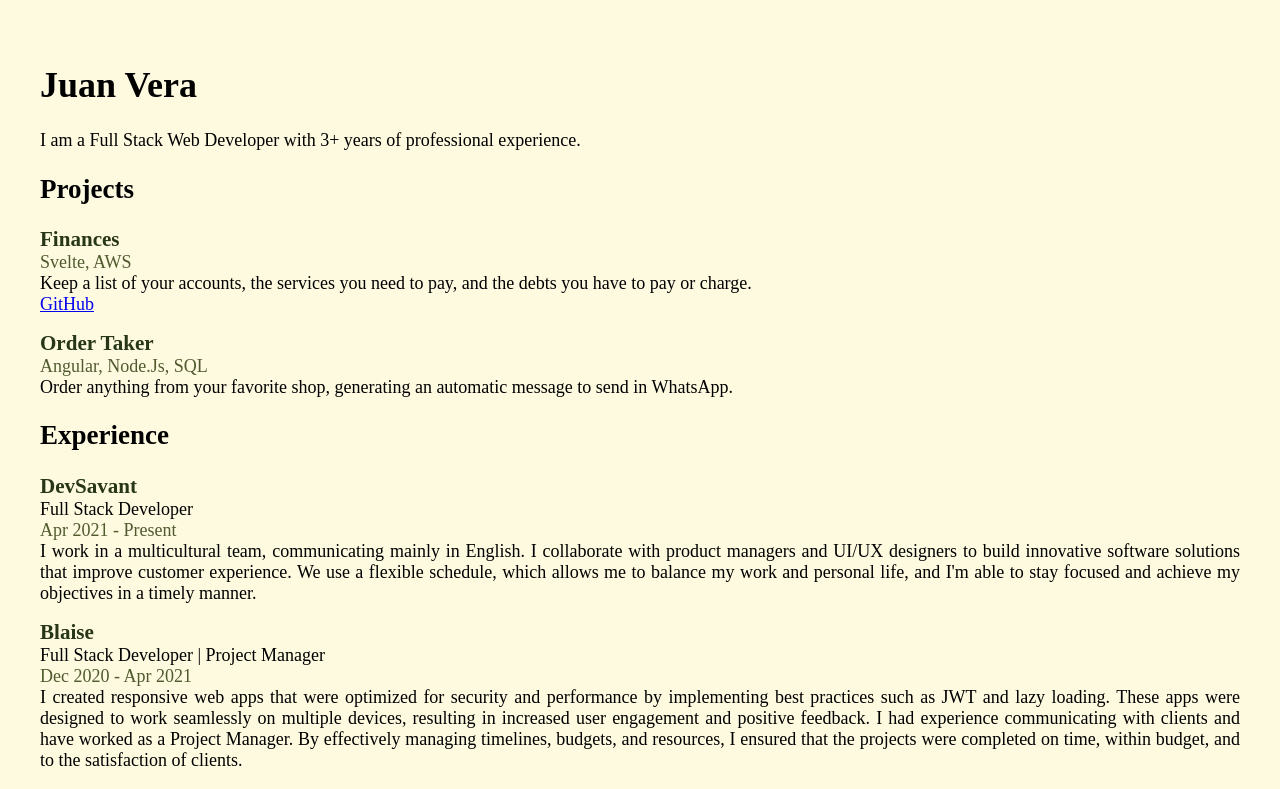
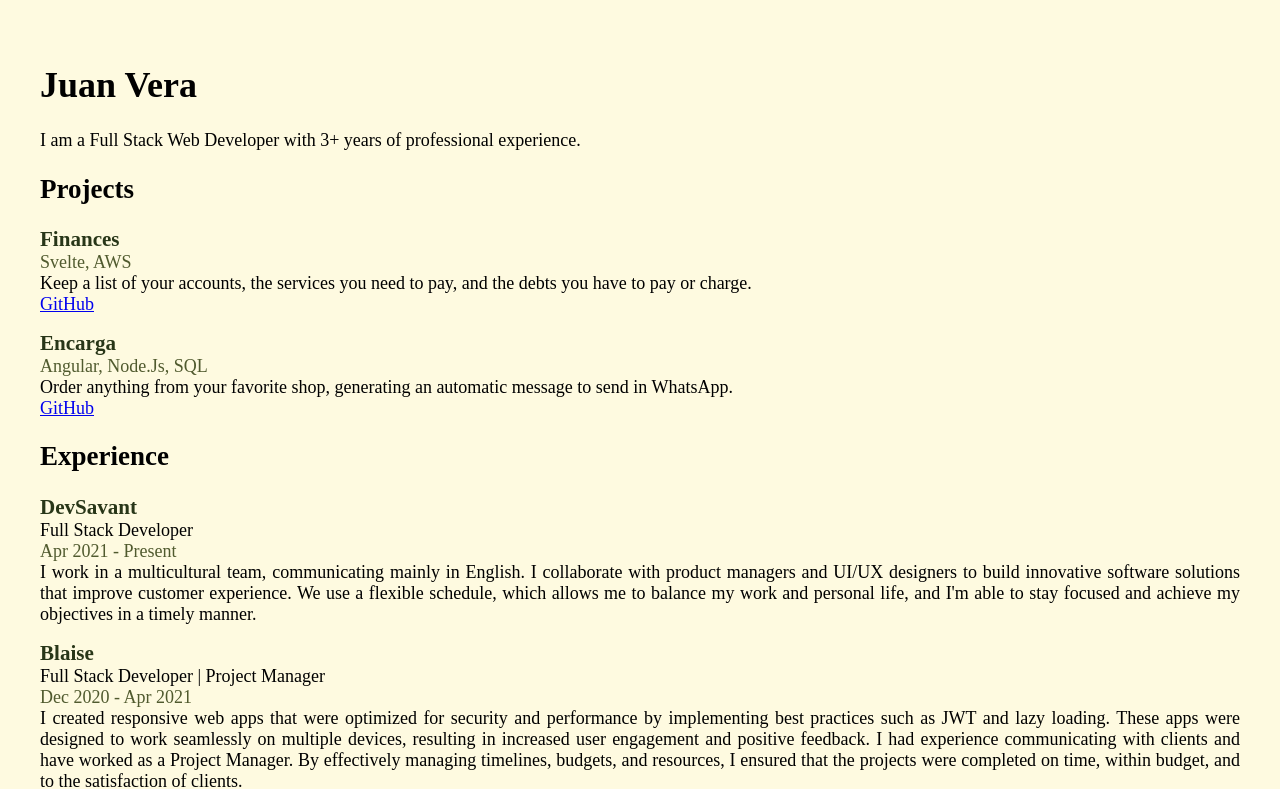
Before and after one commit to juanfrvera/juanfrvera.github.io, a SvelteKit app: page / in a window 1280 px wide. Shown: the top 789 px of the page. Built offline with nearby package versions, Linux system fonts and the light colour scheme.

Commit message:
feat: added encarga github

```diff
--- a/src/routes/+page.svelte
+++ b/src/routes/+page.svelte
@@ -21,8 +21,8 @@
 				charge.
 			</div>
 		</Project>
-		<Project>
-			<span slot="name">Order Taker</span>
+		<Project githubUrl="https://github.com/juanfrvera/encarga">
+			<span slot="name">Encarga</span>
 			<span slot="techs">Angular, Node.Js, SQL</span>
 			<div>
 				Order anything from your favorite shop, generating an automatic message to send in WhatsApp.
```
